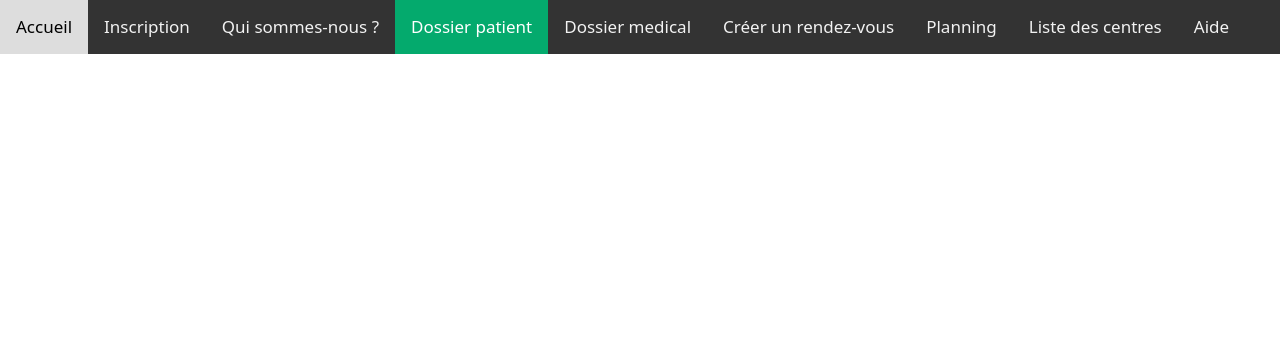
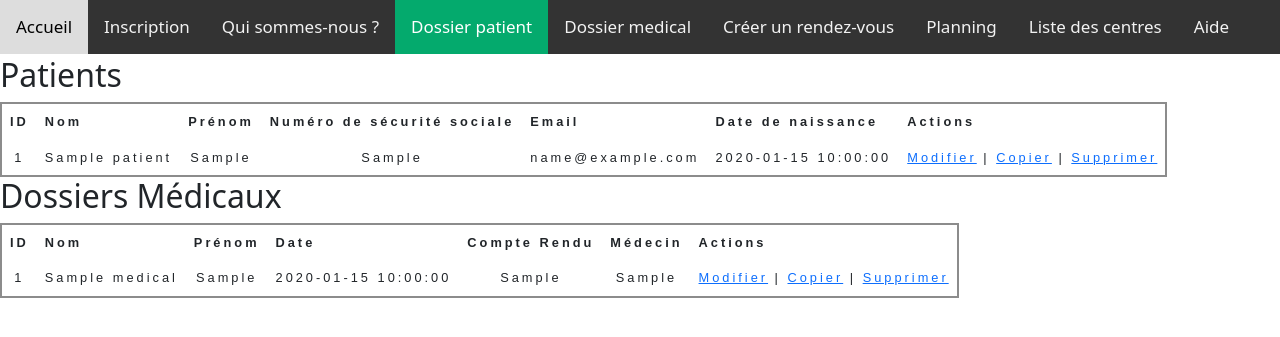
Before and after one commit to Bineta76/aurelie-projet-Labo, a PHP site: page /dossier_patient.php in a window 1280 px wide. Shown: the top 337 px of the page. Run offline with PHP 8.4, Linux system fonts and the light colour scheme; tables that the repository leaves empty or names only in its code hold one stand-in row (values such as "Sample post"); some libraries are stand-ins or nearby versions.

Commit message:
EPREUVE E6

```diff
--- a/dossier_patient.php
+++ b/dossier_patient.php
@@ -1,7 +1,6 @@
 <?php
 session_start();
 include 'includes/header.php'; // Chargement du header
-
 
 // Connexion à la base de données
 $host = "localhost";
@@ -14,122 +13,101 @@ try {
     $pdo->setAttribute(PDO::ATTR_ERRMODE, PDO::ERRMODE_EXCEPTION);
 } catch (PDOException $e) {
     die("Erreur de connexion : " . htmlspecialchars($e->getMessage()));
-
 }
 
-
-
-// Initialisation des variables
-$patient = [];
-$errors = [];
-
-// Récupérer les infos du patient
-if (isset($_GET['id'])) {
-    $id = filter_input(INPUT_GET, 'id', FILTER_VALIDATE_INT);
-
-    if ($id) {
+// Récupérer les informations des patients
 try {
-            $stmt = $pdo->prepare("SELECT * FROM dossier_patient WHERE id = :id");
-            $stmt->execute(['id' => $id]);
-            $patient = $stmt->fetch();
-
-            if (!$patient) {
-                $_SESSION['error'] = "Patient introuvable.";
-                header("Location: liste_patients.php");
+    $stmt = $pdo->prepare("SELECT * FROM patient");
+    $stmt->execute();
+    $patients = $stmt->fetchAll();
+} catch (PDOException $e) {
+    echo "<p class='error'>Erreur lors de la récupération des patients : " . htmlspecialchars($e->getMessage()) . "</p>";
     exit();
 }
+
+// Récupérer les informations des dossiers médicaux
+try {
+    $stmt = $pdo->prepare("SELECT * FROM dossier_medical");
+    $stmt->execute();
+    $dossiers_medical = $stmt->fetchAll();
 } catch (PDOException $e) {
-            $_SESSION['error'] = "Erreur lors de la récupération des données : " . htmlspecialchars($e->getMessage());
-            header("Location: liste_patients.php");
+    echo "<p class='error'>Erreur lors de la récupération des dossiers médicaux : " . htmlspecialchars($e->getMessage()) . "</p>";
     exit();
 }
-    } else {
-        $_SESSION['error'] = "ID invalide.";
-        header("Location: liste_patients.php");
-        exit();
-    }
-}
+?>
 
-// Mettre à jour le patient
-if ($_SERVER['REQUEST_METHOD'] === 'POST' && isset($_POST['modifier'])) {
-    $id = filter_input(INPUT_POST, 'id', FILTER_VALIDATE_INT);
+<h1>Liste des patients et leurs dossiers médicaux</h1>
 
-    if (!$id) {
-        $errors[] = "L'ID est invalide ou manquant.";
-    }
+<!-- Table pour afficher les patients -->
+<h2>Patients</h2>
+<Table>
+    <thead>
+        <tr>
+            <th>ID</th>
+            <th>Nom</th>
+            <th>Prénom</th>
+            <th>Numéro de sécurité sociale</th>
+            <th>Email</th>
+            <th>Date de naissance</th>
+            <th>Actions</th>
+        </tr>
+    </thead>
+    <tbody>
+        <?php foreach ($patients as $patient): ?>
+            <tr>
+                <td><?= htmlspecialchars($patient['id'] ?? '') ?></td>
+                <td><?= htmlspecialchars($patient['nom'] ?? '') ?></td>
+                <td><?= htmlspecialchars($patient['prenom'] ?? '') ?></td>
+                <td><?= htmlspecialchars($patient['numero_de_securite_sociale'] ?? '') ?></td>
+                <td><?= htmlspecialchars($patient['email'] ?? '') ?></td>
+                <td><?= htmlspecialchars($patient['date_de_naissance'] ?? '') ?></td>
+                <td>
+                    <a href="modifier_patient.php?id=<?= htmlspecialchars($patient['id']) ?>">Modifier</a> |
+                    <a href="copier_patient.php?id=<?= htmlspecialchars($patient['id']) ?>">Copier</a> |
+                    <a href="supprimer_patient.php?id=<?= htmlspecialchars($patient['id']) ?>">Supprimer</a>
+                </td>
+            </tr>
+        <?php endforeach; ?>
+    </tbody>
+</table>
 
-    $nom = trim($_POST['nom'] ?? '');
-    $prenom = trim($_POST['prenom'] ?? '');
-    $datedenaissance = DateTime::createFromFormat('d-m-Y', $_POST['datedenaissance'] ?? '');
-    $lieudenaissance = trim($_POST['lieudenaissance'] ?? '');
-    $email = trim($_POST['email'] ?? '');
-    $numerodesecuritesociale = trim($_POST['numerodesecuritesociale'] ?? '');
+<!-- Table pour afficher les dossiers médicaux -->
+<h2>Dossiers Médicaux</h2>
+<table>
+    <thead>
+        <tr>
+            <th>ID</th>
+            <th>Nom</th>
+            <th>Prénom</th>
+            <th>Date</th>
+            <th>Compte Rendu</th>
+            <th>Médecin</th>
+            <th>Actions</th>
+        </tr>
+    </thead>
+    <tbody>
+        <?php foreach ($dossiers_medical as $dossier): ?>
+            <tr>
+                <td><?= htmlspecialchars($dossier['id'] ?? '') ?></td>
+                <td><?= htmlspecialchars($dossier['nom'] ?? '') ?></td>
+                <td><?= htmlspecialchars($dossier['prenom'] ?? '') ?></td>
+                <td><?= htmlspecialchars($dossier['date'] ?? '') ?></td>
+                <td><?= htmlspecialchars($dossier['compte_rendu'] ?? '') ?></td>
+                <td><?= htmlspecialchars($dossier['medecin'] ?? '') ?></td>
+                <td>
+                    <a href="modifier_dossier_medical.php?id=<?= htmlspecialchars($dossier['id']) ?>">Modifier</a> |
+                    <a href="copier_dossier_medical.php?id=<?= htmlspecialchars($dossier['id']) ?>">Copier</a> |
+                    <a href="supprimer_dossier_medical.php?id=<?= htmlspecialchars($dossier['id']) ?>">Supprimer</a>
+                </td>
+            </tr>
+        <?php endforeach; ?>
+    </tbody>
+</table>
 
-    // Validation des champs
-    if (empty($nom) || strlen($nom) > 50) {
-        $errors[] = "Le nom doit contenir entre 1 et 50 caractères.";
-    }
-
-    if (empty($prenom) || strlen($prenom) > 50) {
-        $errors[] = "Le prénom doit contenir entre 1 et 50 caractères.";
-    }
-
-    if (!$datedenaissance || $datedenaissance->format('d-m-Y') !== $_POST['datedenaissance']) {
-        $errors[] = "Date de naissance invalide.";
-    }
-
-    if (empty($lieudenaissance) || strlen($lieudenaissance) > 100) {
-        $errors[] = "Le lieu de naissance est invalide (max 100 caractères).";
-    }
-
-    if (!filter_var($email, FILTER_VALIDATE_EMAIL)) {
-        $errors[] = "Email invalide.";
-    }
-
-    if (!preg_match('/^\d{15}$/', $numerodesecuritesociale)) {
-        $errors[] = "Le numéro de sécurité sociale doit contenir exactement 15 chiffres.";
-    }
-
-    // Si aucune erreur, exécuter la mise à jour
-    if (empty($errors)) {
-        try {
-            // Vérification de l'ID avant d'exécuter la requête
-            if (!empty($id)) {
-                $stmt = $pdo->prepare("UPDATE dossier_patient SET
-                    nom = :nom,
-                    prenom = :prenom,
-                    datedenaissance = :datedenaissance,
-                    lieudenaissance = :lieudenaissance,
-                    email = :email,
-                    numerodesecuritesociale = :numerodesecuritesociale
-                    WHERE id = :id");
-
-                $stmt->execute([
-                    'id' => $id,
-                    'nom' => $nom,
-                    'prenom' => $prenom,
-                    'datedenaissance' => $datedenaissance->format('d-m-Y'),
-                    'lieudenaissance' => $lieudenaissance,
-                    'email' => $email,
-                    'numerodesecuritesociale' => $numerodesecuritesociale
-                ]);
-
-                $_SESSION['success'] = "Patient mis à jour avec succès.";
-                header("Location: liste_patients.php");
-                exit();
-            } else {
-                $errors[] = "ID invalide.";
-            }
-        } catch (PDOException $e) {
-            $errors[] = "Erreur lors de la mise à jour : " . htmlspecialchars($e->getMessage());
-        }
-    }
-}
-
+<?php
 // Affichage des erreurs si présentes
-if (!empty($errors)) {
-    foreach ($errors as $error) {
-        echo "<p class='error'>$error</p>";
-    }
+if (isset($_SESSION['error'])) {
+    echo "<p class='error'>" . $_SESSION['error'] . "</p>";
+    unset($_SESSION['error']);
 }
 ?>
--- a/rdv.php
+++ b/rdv.php
@@ -75,7 +75,7 @@ if ($_SERVER['REQUEST_METHOD'] === 'POST') {
         // Préparer et exécuter la requête SQL pour insérer le rendez-vous
         $sql = "INSERT INTO rendez_vous (date_debut, id_medecin, id_examen,id_cabinet_medical) VALUES (?, ?, ?, ?)";
         $stmt = $pdo->prepare($sql);
-        $stmt->execute([$dateDebut, $idMedecin, $idExamen, $cabinetMedical]);
+        $stmt->execute([$dateDebut, $idMedecin, $idExamen, $idCabinetMedical]);
 
         echo "Rendez-vous enregistré avec succès !";
     } catch (PDOException $e) {
```
Also changed, not shown: inscription.php (+13 -10 lines), dossier_medical.php (line endings or trailing spaces). Lines whose indentation alone changed are shown as unchanged.
